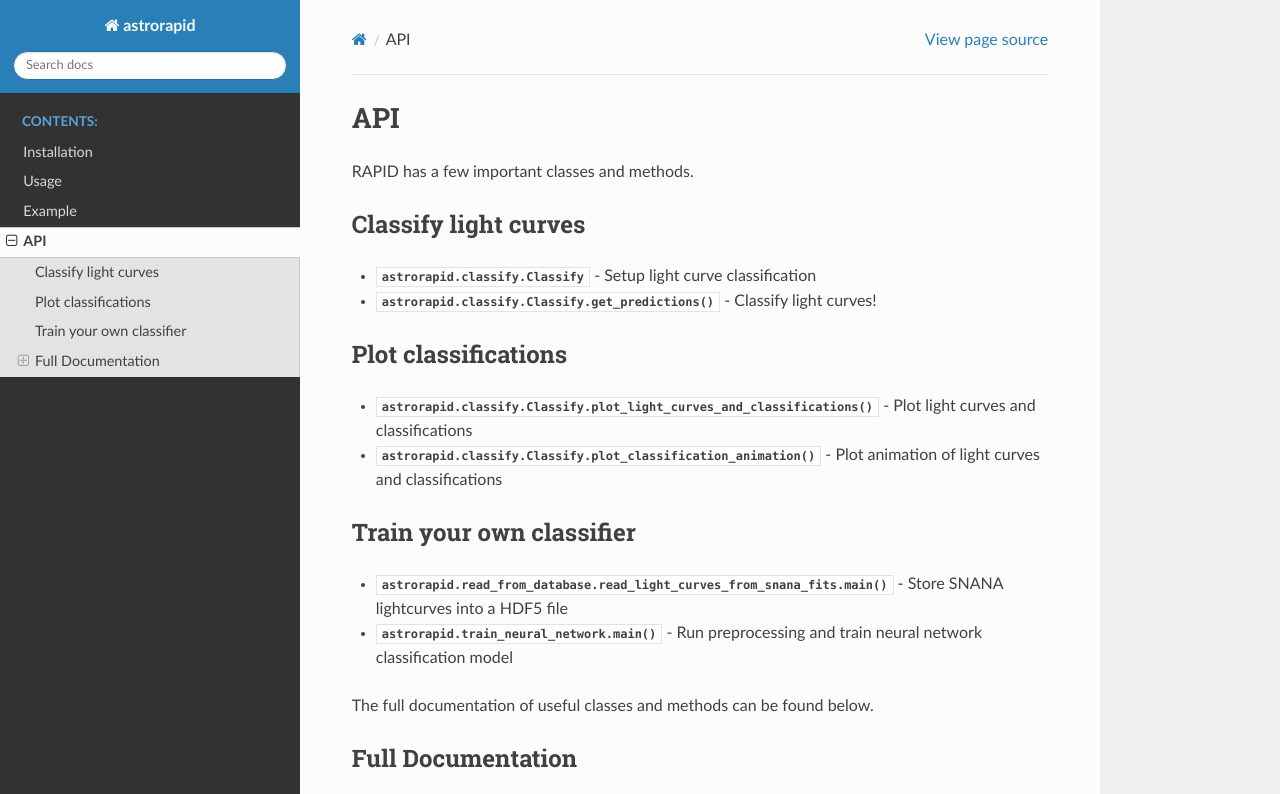
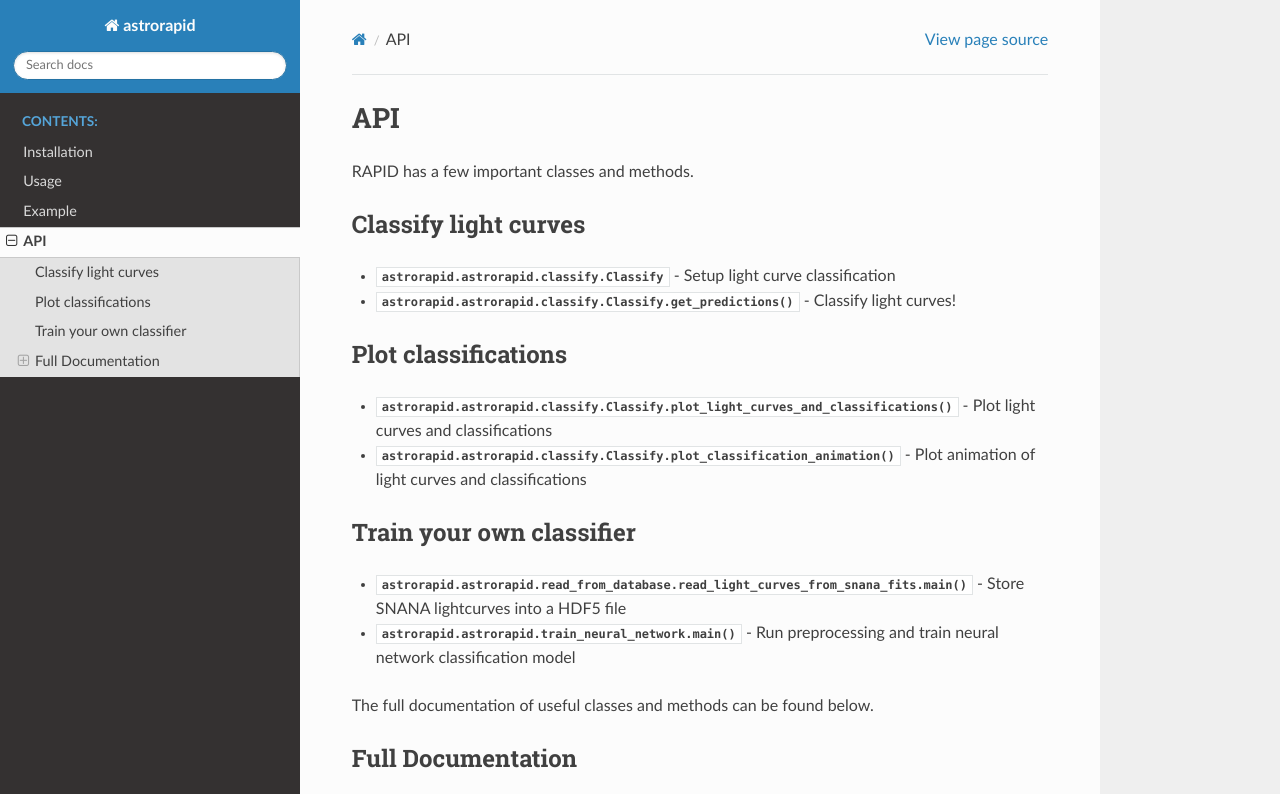
Before and after one commit to daniel-muthukrishna/astrorapid, a Sphinx documentation site: the page built from docs/api.rst, in a window 1280 px wide and 900 px high, cut to the strip 0-794 px from the top of the window. Built offline with Sphinx 7.4.7 and the Read the Docs theme 2.0.0, drawn with Linux system fonts in a browser that asks for light colours.

```diff
--- a/docs/api.rst
+++ b/docs/api.rst
@@ -7,21 +7,21 @@ RAPID has a few important classes and methods.
 Classify light curves
 ---------------------
 
-* :class:`astrorapid.classify.Classify` - Setup light curve classification
-* :func:`astrorapid.classify.Classify.get_predictions` - Classify light curves!
+* :class:`astrorapid.astrorapid.classify.Classify` - Setup light curve classification
+* :func:`astrorapid.astrorapid.classify.Classify.get_predictions` - Classify light curves!
 
 
 Plot classifications
 --------------------
-* :func:`astrorapid.classify.Classify.plot_light_curves_and_classifications` - Plot light curves and classifications
-* :func:`astrorapid.classify.Classify.plot_classification_animation` - Plot animation of light curves and classifications
+* :func:`astrorapid.astrorapid.classify.Classify.plot_light_curves_and_classifications` - Plot light curves and classifications
+* :func:`astrorapid.astrorapid.classify.Classify.plot_classification_animation` - Plot animation of light curves and classifications
 
 
 Train your own classifier
 -------------------------
 
-* :func:`astrorapid.read_from_database.read_light_curves_from_snana_fits.main` - Store SNANA lightcurves into a HDF5 file
-* :func:`astrorapid.train_neural_network.main` - Run preprocessing and train neural network classification model
+* :func:`astrorapid.astrorapid.read_from_database.read_light_curves_from_snana_fits.main` - Store SNANA lightcurves into a HDF5 file
+* :func:`astrorapid.astrorapid.train_neural_network.main` - Run preprocessing and train neural network classification model
 
 
 The full documentation of useful classes and methods can be found below.
```
